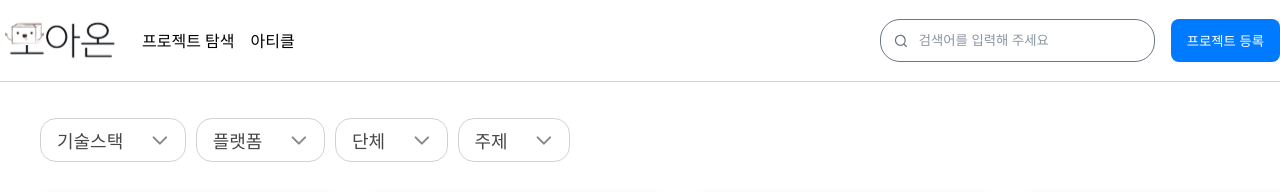
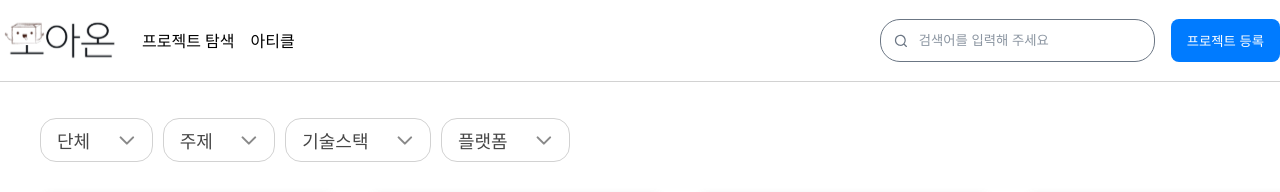
Before and after one commit to woowacourse-teams/2025-moaon, a React app in the folder frontend/: page /list in a window 1280 px wide. Shown: the top 192 px of the page. Built offline with nearby package versions, Linux system fonts and the light colour scheme; no server answers; grey boxes are pictures that could not be loaded.

Commit message:
refactor: 필터 순서 변경

```diff
--- a/frontend/src/pages/list/FilterContainer/FilterContainer.tsx
+++ b/frontend/src/pages/list/FilterContainer/FilterContainer.tsx
@@ -6,14 +6,15 @@ import Filter from "./Filter/Filter";
 import * as S from "./FilterContainer.styled";
 
 const FILTER_INFO_LIST = [
-  { kind: { label: "기술스택", param: "techStack" }, entry: TECH_STACK_ENTRY },
-  { kind: { label: "플랫폼", param: "platform" }, entry: PLATFORM_ENTRY },
   {
     kind: { label: "단체", param: "organizations" },
     entry: ORGANIZATION_ENTRY,
   },
   { kind: { label: "주제", param: "category" }, entry: CATEGORY_ENTRY },
+  { kind: { label: "기술스택", param: "techStack" }, entry: TECH_STACK_ENTRY },
+  { kind: { label: "플랫폼", param: "platform" }, entry: PLATFORM_ENTRY },
 ] as const;
+
 export type FilterKind = (typeof FILTER_INFO_LIST)[number]["kind"];
 export type FilterKindParam =
   (typeof FILTER_INFO_LIST)[number]["kind"]["param"];
```
